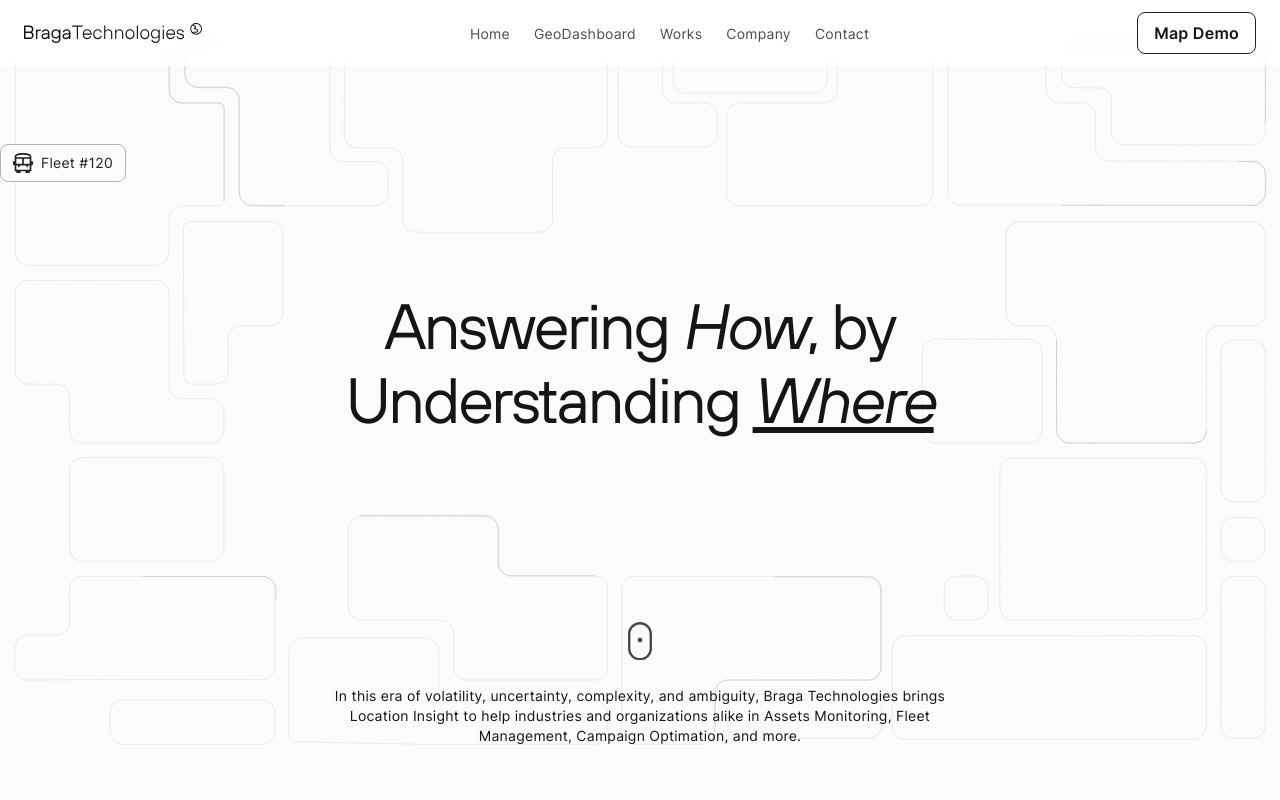
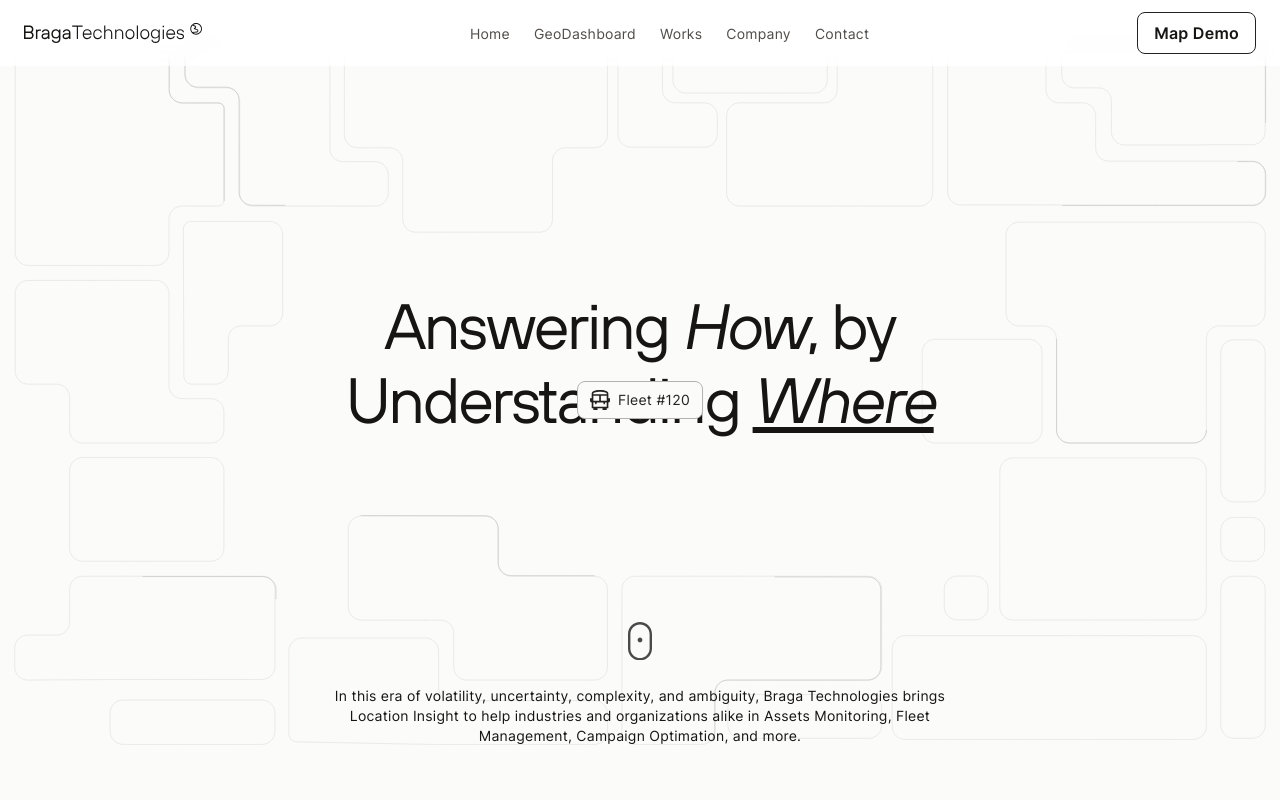
Before and after one commit to FelineJTD/braga-technologies-main-site, a Next.js app: page / in a window 1280 px wide. Shown: the top 800 px of the page. Built offline with nearby package versions, Linux system fonts and the light colour scheme.

Commit message:
move fleet to component

```diff
--- /dev/null
+++ b/components/fleet.js
@@ -0,0 +1,15 @@
+import BusIcon from '../assets/images/homepage/icon-bus'
+import CarIcon from '../assets/images/homepage/icon-car'
+
+export default function Fleet({fleetNum, isVisible, setIsVisible, type, color, className}) {
+  return (
+    <div className={`${!isVisible? 'fleet-invis' : 'fleet'} ${color === 'primary'? 'fleet-bg-primary' : 'fleet-bg-secondary'} flex absolute px-3 py-2 border-[1px] border-gray-400 hover:border-gray-800 rounded-lg bg-gray-50 z-20 ${className}`} onClick={() => setIsVisible(false)}>
+      { type === 'bus' ?
+        <BusIcon className={`${isVisible? 'fill-gray-800' : (color === 'primary' ? 'fill-gray-50' : 'fill-gray-800')} h-5 w-5 z-50 duration-100`} />
+      : // type === 'car'
+        <CarIcon className={`${isVisible? 'fill-gray-800' : (color === 'primary' ? 'fill-gray-50' : 'fill-gray-800')} h-5 w-5 z-50 duration-100`} />
+      }
+      <p className={`${isVisible? 'text-gray-800' : 'text-gray-50'} text-sm ml-2 duration-200`}>Fleet #{fleetNum}</p>
+    </div>
+  )
+}
--- a/pages/index.js
+++ b/pages/index.js
@@ -17,12 +17,12 @@
 import Head from 'next/head'
 import Image from 'next/image'
 import Lottie from 'lottie-react'
-import BusIcon from '../assets/images/homepage/icon-bus'
 import PartnerLogos from '../components/partner-logos'
 import CardSolution from '../components/card-solution'
 import Carousel from '../components/carousel'
 import GetInTouch from '../components/get-in-touch-section'
 import CardSector from '../components/card-sector'
+import Fleet from '../components/fleet'
 
 export default function Home() {
   const featureRef = useRef();
@@ -66,10 +66,14 @@
         <div className='md:w-full w-auto h-[calc(100vh-2rem)] absolute -mt-8 z-0'>
           <Lottie animationData={BGLottie} loop={true}/>
         </div>
-        <div className={`${isVisible? 'fleet' : 'fleet-invis'} fleet-bg-primary flex absolute top-36 px-3 py-2 border-[1px] border-gray-400 hover:border-gray-800 rounded-lg bg-gray-50 z-20`} onClick={() => setIsVisible(false)}>
-          <BusIcon className={`${isVisible? 'fill-gray-800' : 'fill-gray-50'} h-5 w-5 z-50 duration-100`} />
-          <p className={`${isVisible? 'text-gray-800' : 'text-gray-50'} text-sm ml-2 duration-200`}>Fleet #120</p>
-        </div>
+        <Fleet
+          fleetNum={120}
+          isVisible={isVisible}
+          setIsVisible={setIsVisible}
+          type='bus'
+          color='primary'
+          className='top-1/2 left-1/2 transform -translate-x-1/2 -translate-y-1/2'
+        />
         {/* 00 */}
         <section className='w-full h-[calc(100vh-2rem)] py-12 text-center px-6 lg:px-[25vw] xl:px-[30vw] flex flex-col justify-between relative z-10'>
           <div className='flex items-center w-full flex-grow'>
```
